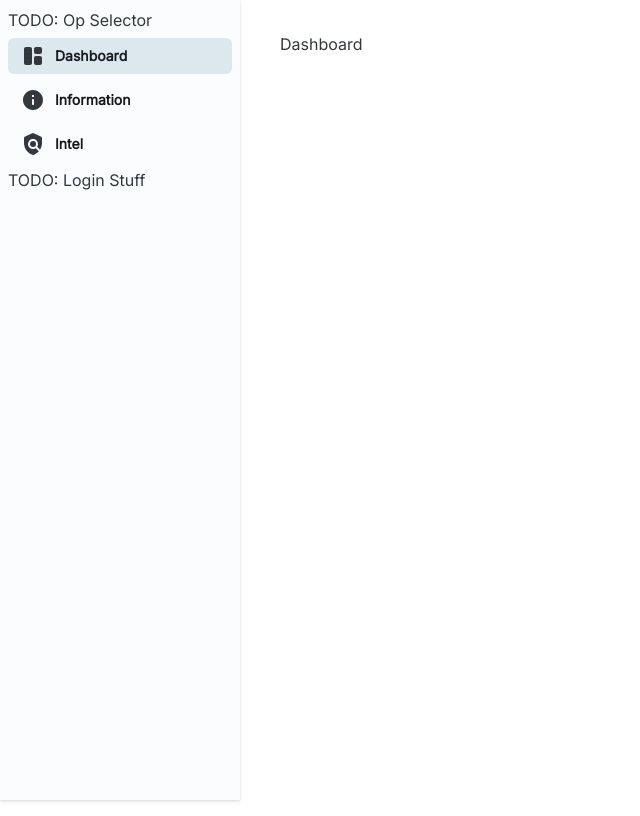
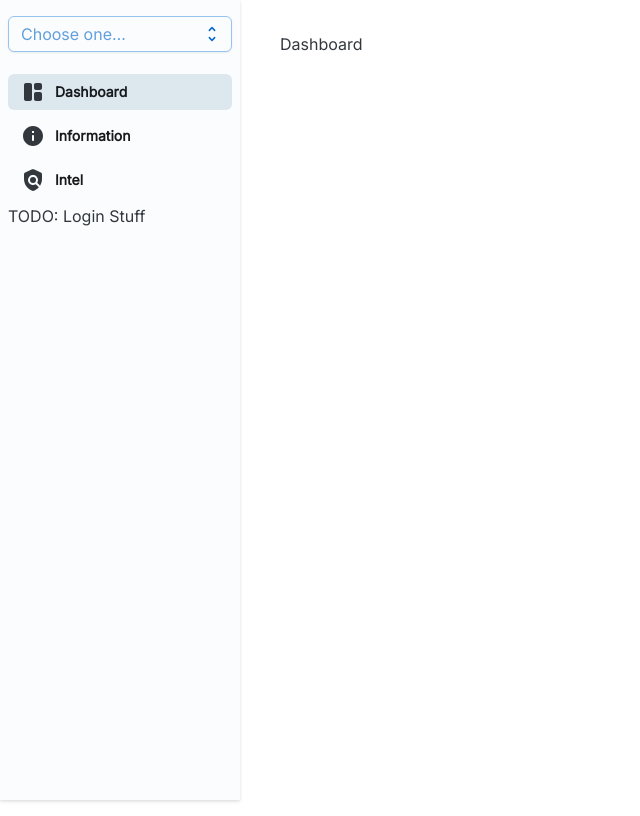
Before and after one commit to joonashak/space-major, a React app in the folder web/: page / in a window 1280 px wide. Shown: the whole page, without its empty margins (0-640 px from the left). Built offline with nearby package versions, Linux system fonts and the light colour scheme; the HTML template or start-up script is replaced by a standard one.

Commit message:
Add op selector

```diff
--- a/web/src/Navigator.tsx
+++ b/web/src/Navigator.tsx
@@ -1,12 +1,21 @@
 import InfoRoundedIcon from "@mui/icons-material/InfoRounded";
 import PolicyRoundedIcon from "@mui/icons-material/PolicyRounded";
 import SpaceDashboardRoundedIcon from "@mui/icons-material/SpaceDashboardRounded";
-import { Box, List, Typography } from "@mui/joy";
+import { Box, List, Option, Select, Typography } from "@mui/joy";
 import NavigationButton from "./NavigationButton";
 
 const Navigator = () => (
   <Box sx={{ width: 1 }}>
-    <Typography>TODO: Op Selector</Typography>
+    <Select
+      color="primary"
+      placeholder="Choose one…"
+      size="md"
+      variant="outlined"
+      sx={{ mt: 1, mb: 2 }}
+    >
+      <Option value={1}>Mega Op</Option>
+      <Option value={2}>Nice Op</Option>
+    </Select>
     <List sx={{ gap: 1 }}>
       <NavigationButton
         icon={<SpaceDashboardRoundedIcon />}
```
